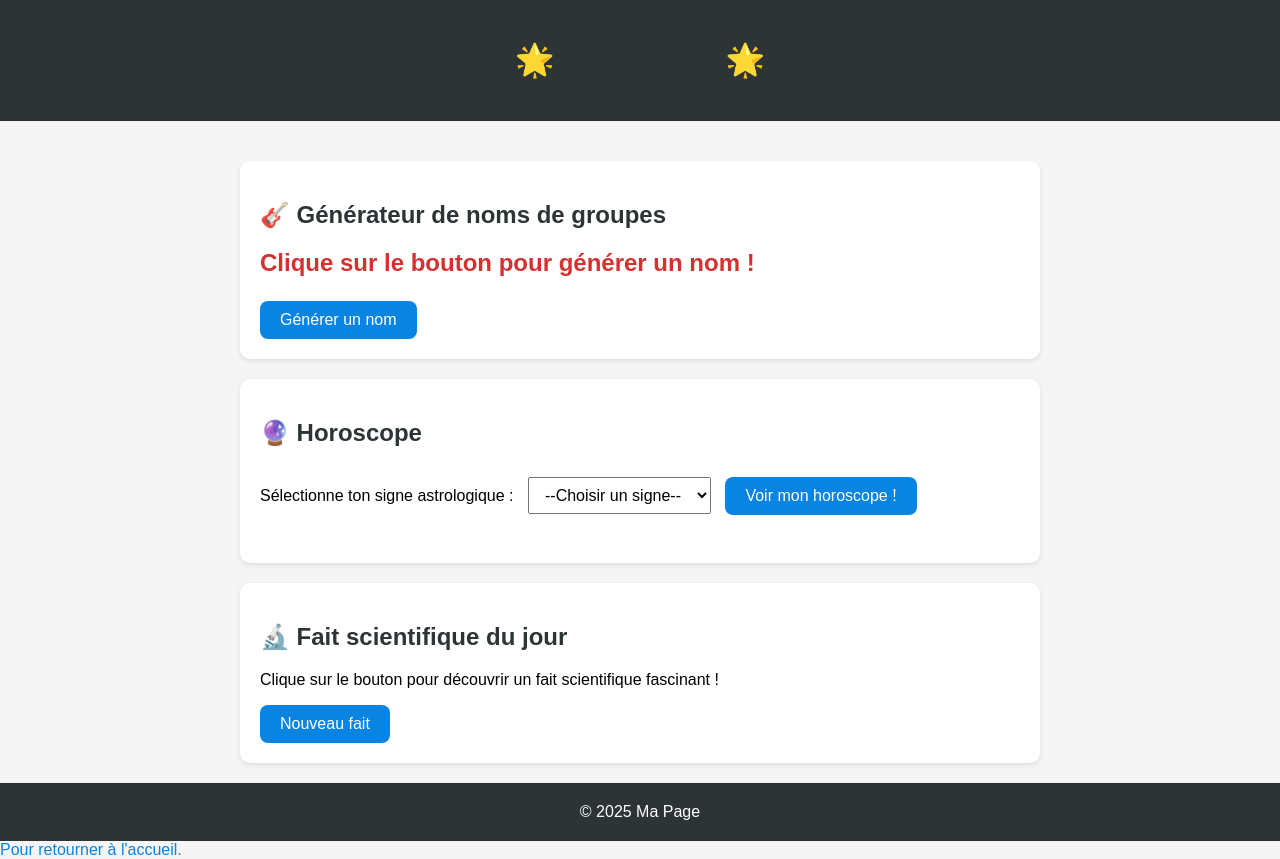
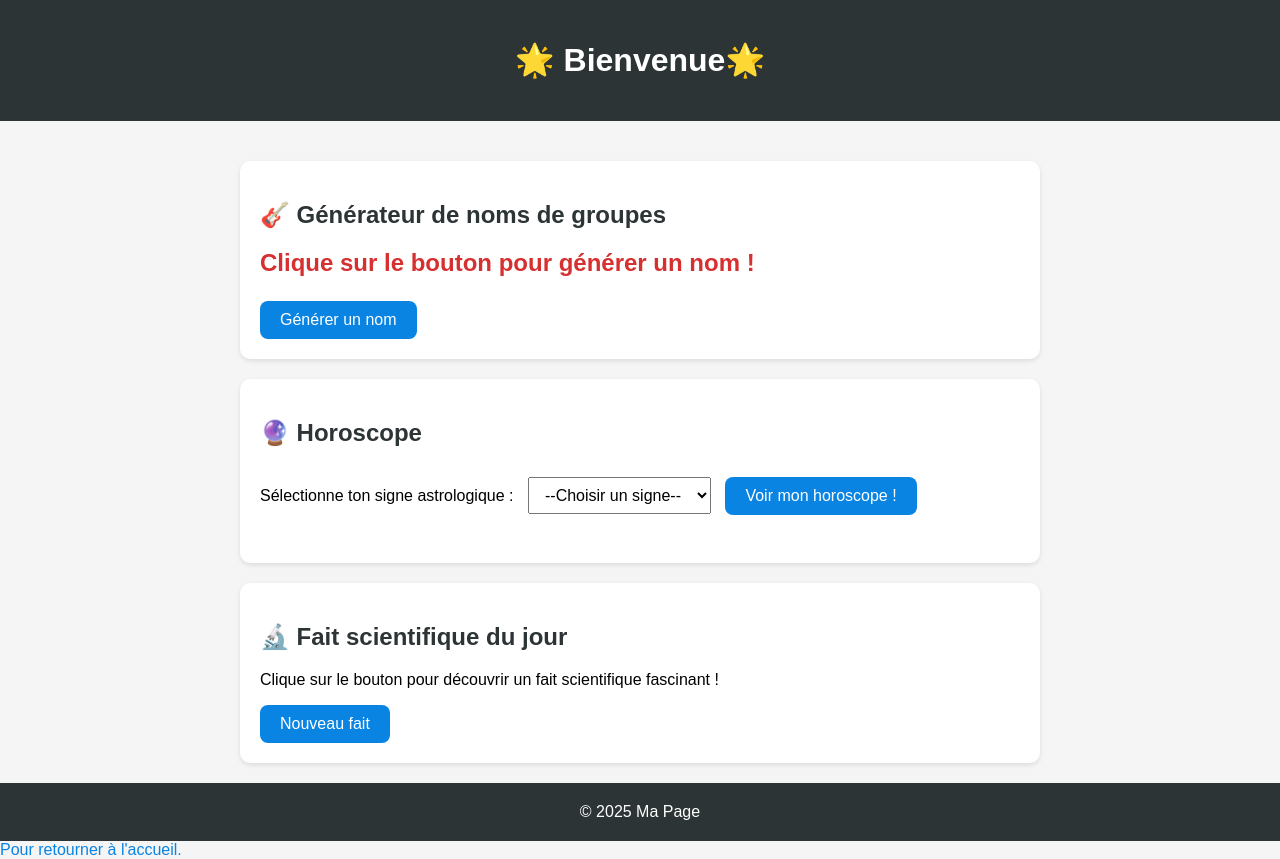
Before and after one commit to Babou-69/Projet_Fin_ann-e_CapECL2A, a plain HTML site: page Page_melusine.html in a window 1280 px wide. Drawn offline with Linux system fonts and the light colour scheme.

Commit message:
Update Page_melusine.html

```diff
--- a/Page_melusine.html
+++ b/Page_melusine.html
@@ -16,6 +16,9 @@
             text-align: center;
             padding: 20px;
         }
+		header h1 {
+			color: white; /* Ajout pour forcer la couleur du titre en blanc */
+		}
         main {
             max-width: 800px;
             margin: auto;
```
